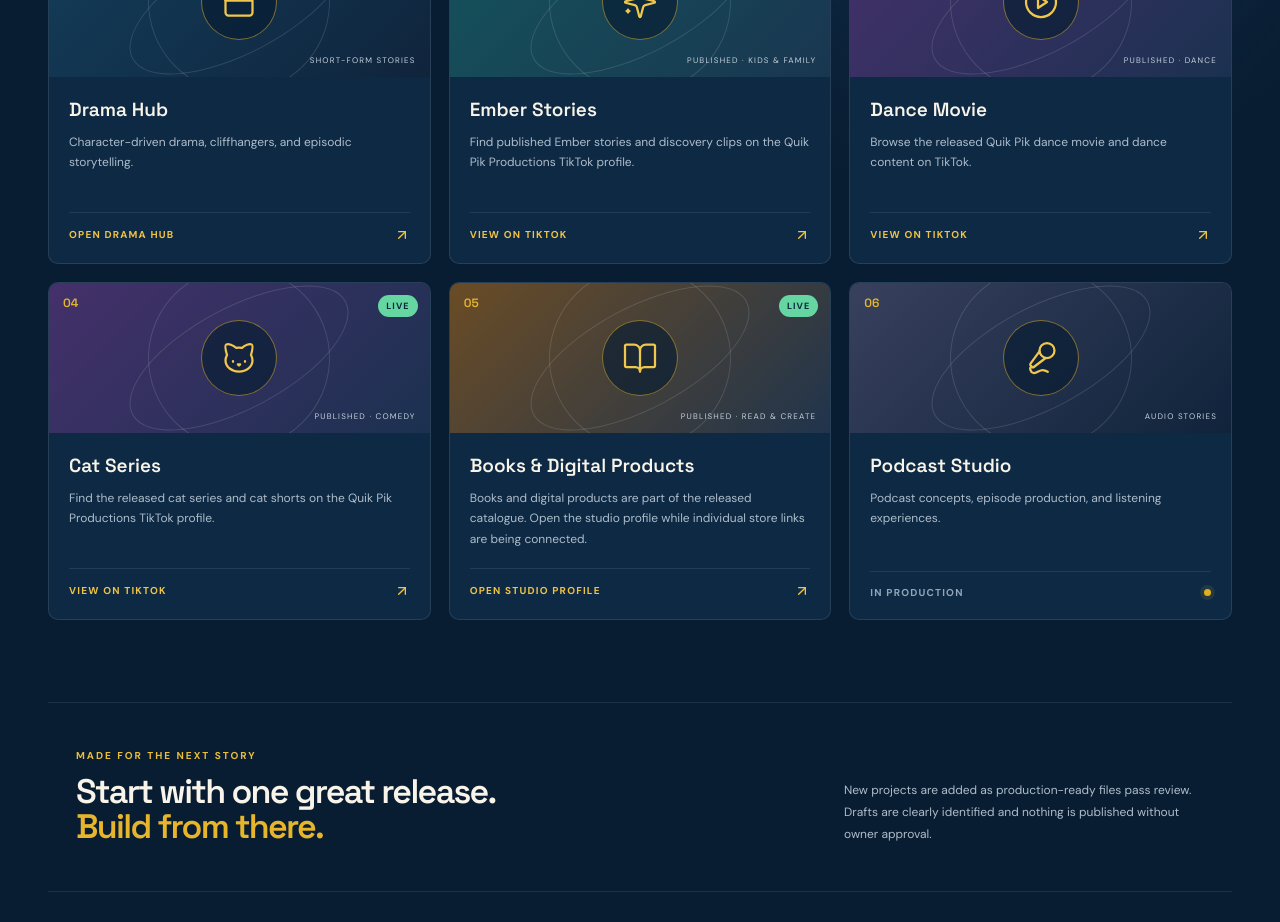
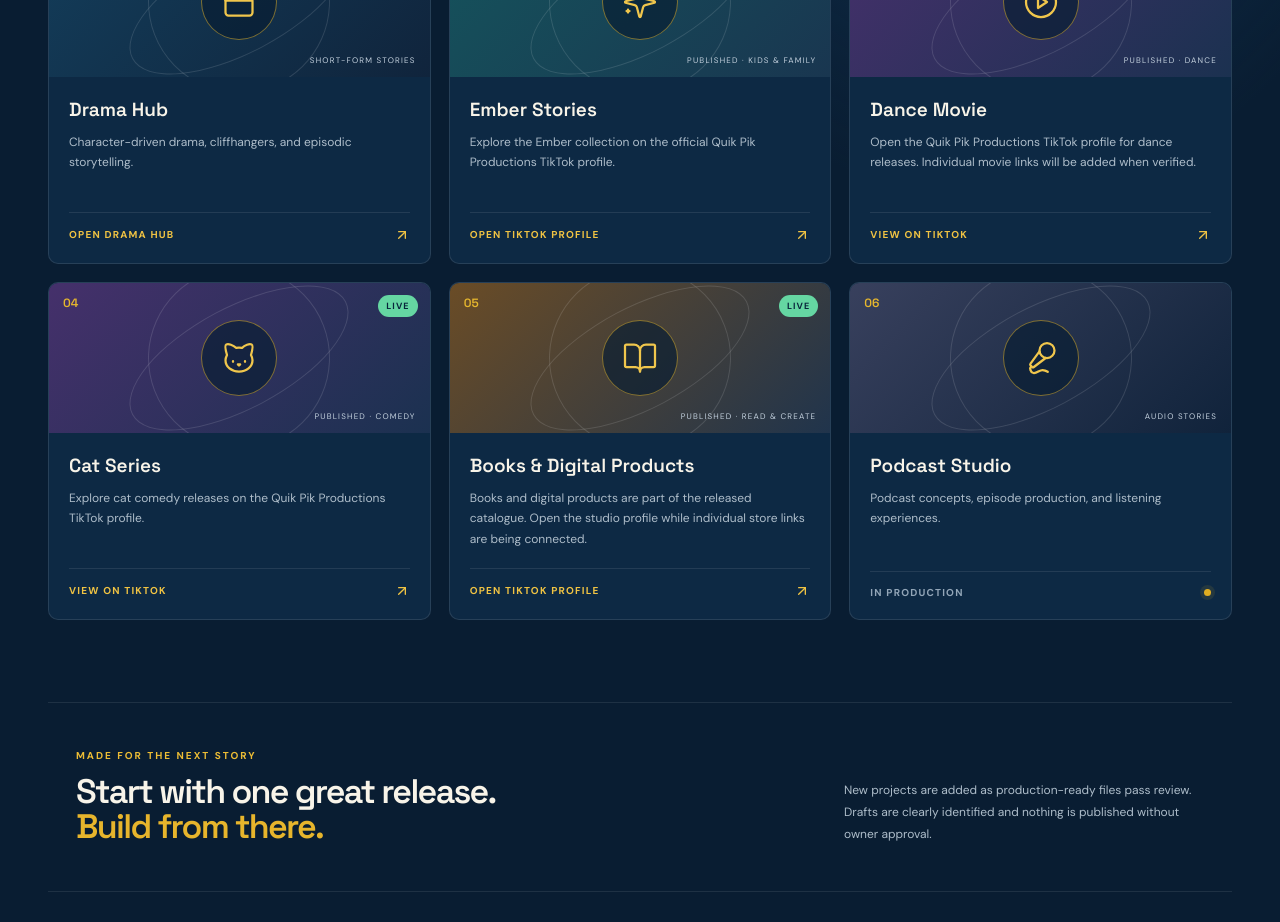
Before and after one commit to quikpikgifts-hub/shieldsync, a React (Vite) app: page / in a window 1280 px wide. Shown: the part 820-1742 px from the top of the page. Built offline with nearby package versions, Linux system fonts and the light colour scheme.

Commit message:
Fix Quik Pik project destinations and TikTok links

```diff
--- a/src/ProductionHub.jsx
+++ b/src/ProductionHub.jsx
@@ -2,11 +2,11 @@
 import { Clapperboard, BookOpen, Mic2, Cat, Sparkles, ArrowUpRight, PlayCircle } from "lucide-react";
 
 const projects = [
-  { title: "Drama Hub", tag: "SHORT-FORM STORIES", desc: "Character-driven drama, cliffhangers, and episodic storytelling.", icon: Clapperboard, href: "https://incomparable-marshmallow-b3d5c4.netlify.app/", tone: "drama", label: "OPEN DRAMA HUB" },
-  { title: "Ember Stories", tag: "PUBLISHED · KIDS & FAMILY", desc: "Find published Ember stories and discovery clips on the Quik Pik Productions TikTok profile.", icon: Sparkles, href: "https://www.tiktok.com/@gspeed25", tone: "ember", label: "VIEW ON TIKTOK" },
-  { title: "Dance Movie", tag: "PUBLISHED · DANCE", desc: "Browse the released Quik Pik dance movie and dance content on TikTok.", icon: PlayCircle, href: "https://www.tiktok.com/@gspeed25", tone: "cats", label: "VIEW ON TIKTOK" },
-  { title: "Cat Series", tag: "PUBLISHED · COMEDY", desc: "Find the released cat series and cat shorts on the Quik Pik Productions TikTok profile.", icon: Cat, href: "https://www.tiktok.com/@gspeed25", tone: "cats", label: "VIEW ON TIKTOK" },
-  { title: "Books & Digital Products", tag: "PUBLISHED · READ & CREATE", desc: "Books and digital products are part of the released catalogue. Open the studio profile while individual store links are being connected.", icon: BookOpen, href: "https://www.tiktok.com/@gspeed25", tone: "books", label: "OPEN STUDIO PROFILE" },
+  { title: "Drama Hub", tag: "SHORT-FORM STORIES", desc: "Character-driven drama, cliffhangers, and episodic storytelling.", icon: Clapperboard, href: "/drama", tone: "drama", label: "OPEN DRAMA HUB" },
+  { title: "Ember Stories", tag: "PUBLISHED · KIDS & FAMILY", desc: "Explore the Ember collection on the official Quik Pik Productions TikTok profile.", icon: Sparkles, href: "https://www.tiktok.com/@quikpikproductions", tone: "ember", label: "OPEN TIKTOK PROFILE" },
+  { title: "Dance Movie", tag: "PUBLISHED · DANCE", desc: "Open the Quik Pik Productions TikTok profile for dance releases. Individual movie links will be added when verified.", icon: PlayCircle, href: "https://www.tiktok.com/@quikpikproductions", tone: "cats", label: "VIEW ON TIKTOK" },
+  { title: "Cat Series", tag: "PUBLISHED · COMEDY", desc: "Explore cat comedy releases on the Quik Pik Productions TikTok profile.", icon: Cat, href: "https://www.tiktok.com/@quikpikproductions", tone: "cats", label: "VIEW ON TIKTOK" },
+  { title: "Books & Digital Products", tag: "PUBLISHED · READ & CREATE", desc: "Books and digital products are part of the released catalogue. Open the studio profile while individual store links are being connected.", icon: BookOpen, href: "https://www.tiktok.com/@quikpikproductions", tone: "books", label: "OPEN TIKTOK PROFILE" },
   { title: "Podcast Studio", tag: "AUDIO STORIES", desc: "Podcast concepts, episode production, and listening experiences.", icon: Mic2, href: null, tone: "podcast", label: "IN PRODUCTION" },
 ];
 
@@ -31,6 +31,6 @@
   </section>
   <section id="studios" className="qp-studios"><div className="qp-section-head"><div><p className="qp-kicker">THE PRODUCTION LINEUP</p><h2>Choose your studio</h2></div><span className="qp-count">06 CREATIVE DIVISIONS</span></div><div className="qp-grid">{projects.map((p,i)=>{const Icon=p.icon;return <article className={"qp-card "+p.tone} key={p.title}><div className="qp-card-art"><span className="qp-number">0{i+1}</span><div className="qp-art-icon"><Icon size={36} strokeWidth={1.5}/></div><span className="qp-art-tag">{p.tag}</span>{p.href && <span className="qp-availability">LIVE</span>}</div><div className="qp-card-copy"><h3>{p.title}</h3><p>{p.desc}</p>{p.href ? <a href={p.href} target="_blank" rel="noreferrer" className="qp-card-link" aria-label={"Open "+p.title+" in a new tab"}>{p.label}<ArrowUpRight size={16}/></a> : <div className="qp-card-link qp-card-pending"><span>{p.label}</span><span className="qp-status-dot" aria-hidden="true"/></div>}</div></article>})}</div></section>
   <section className="qp-bottom"><div><p className="qp-kicker">MADE FOR THE NEXT STORY</p><h2>Start with one great release.<br/><em>Build from there.</em></h2></div><p>New projects are added as production-ready files pass review. Drafts are clearly identified and nothing is published without owner approval.</p></section>
-  <footer className="qp-footer"><span>© {new Date().getFullYear()} Quik Pik Production</span><span>SAFETY · DRAMA · FAMILY</span><a href="https://www.tiktok.com/@gspeed25" target="_blank" rel="noreferrer">Open Quik Pik TikTok ↗</a></footer>
+  <footer className="qp-footer"><span>© {new Date().getFullYear()} Quik Pik Production</span><span>SAFETY · DRAMA · FAMILY</span><a href="https://www.tiktok.com/@quikpikproductions" target="_blank" rel="noreferrer">Open Quik Pik TikTok ↗</a></footer>
  </main>
 }
```
